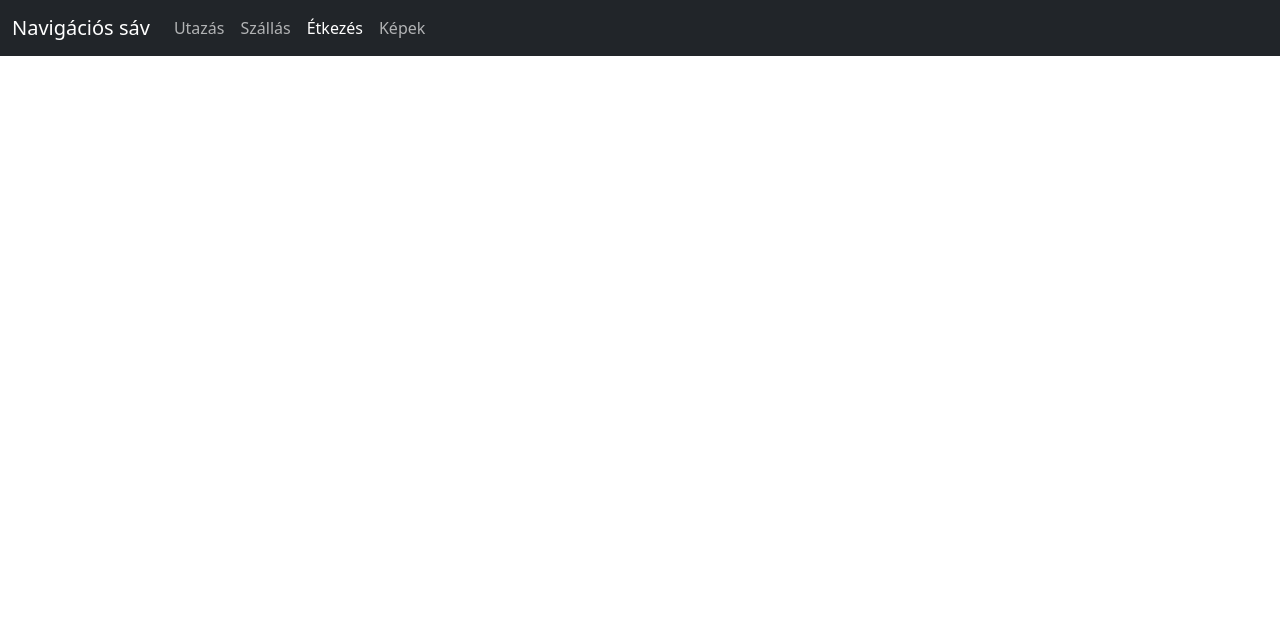
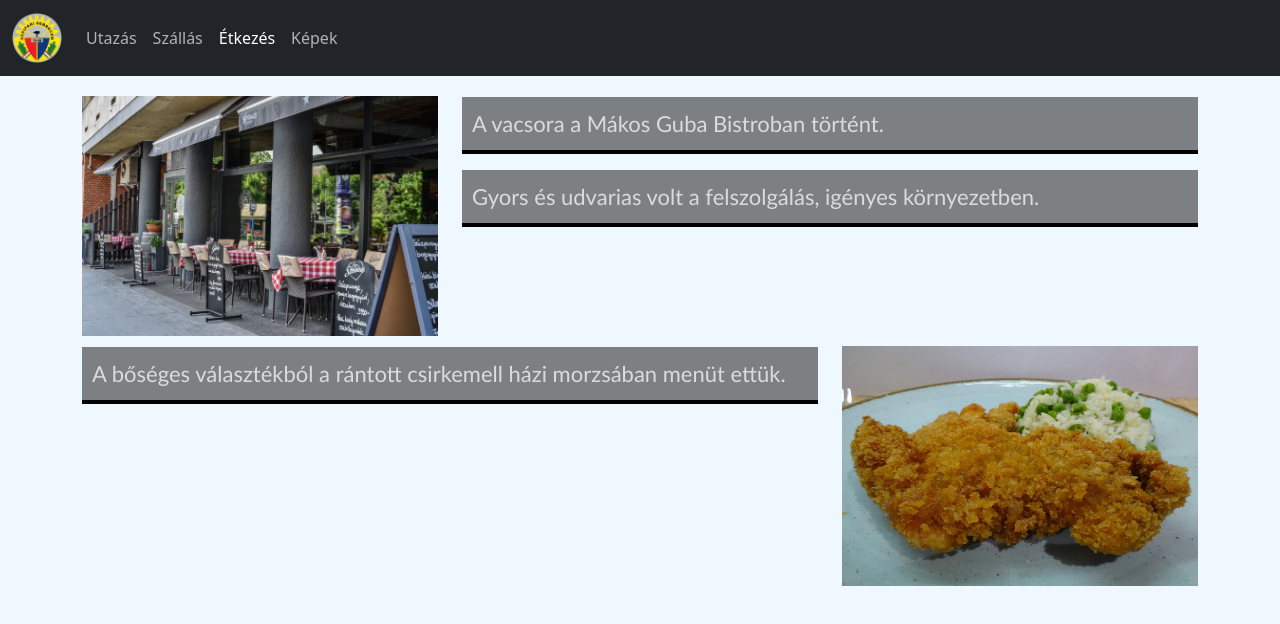
Before and after one commit to sz-levi/osztalykirandulas, a plain HTML site: page etkezes.html in a window 1280 px wide. Drawn offline with Linux system fonts and the light colour scheme.

Commit message:
utazas.html alap + etkezes.html tartalom + navicon

```diff
--- a/css/szallas.css
+++ b/css/style.css
@@ -8,3 +8,10 @@ p{
   border-bottom: 4px solid black;
   margin-top: 1.5%;
 }
+#navicon{
+  width: 50px;
+  height: 50px;
+}
+body{
+  background-color: aliceblue;
+}
--- a/etkezes.html
+++ b/etkezes.html
@@ -5,13 +5,17 @@
     <meta http-equiv="X-UA-Compatible" content="IE=edge">
     <meta name="viewport" content="width=device-width, initial-scale=1.0">
     <link rel="stylesheet" href="css/bootstrap.min.css" type="text/css">
+    <link rel="stylesheet" href="css/kep.css" type="text/css">
+    <link rel="stylesheet" href="css/magnific-popup.css" type="text/css">
+    <link rel="stylesheet" href="css/style.css" type="text/css">
+    <link rel="stylesheet" href="css/utazas.css">
     <title>Osztálykirándulás</title>
 </head>
 <body>
   <header>
     <nav class="navbar navbar-expand-lg bg-dark" data-bs-theme="dark">
       <div class="container-fluid">
-        <a class="navbar-brand" href="#">Navigációs sáv</a>
+        <a class="navbar-brand" href="#"><img src="mechwart.png" alt="mechwart" id="navicon"></a>
         <button class="navbar-toggler" type="button" data-bs-toggle="collapse" data-bs-target="#navbarSupportedContent" aria-controls="navbarSupportedContent" aria-expanded="false" aria-label="Toggle navigation">
           <span class="navbar-toggler-icon"></span>
         </button>
@@ -33,6 +37,47 @@
       </div>
     </nav>
   </header>
+  <main>
+    <div class="container text-left">
+        <div class="row">
+          <div class="col-4">
+            <div>
+              <a href="img/1eaa69f40f339ff1b15a56a73d22be1c.jpg" class="fancylight popup-btn" data-fancybox-group="light">
+                <img class="img-fluid" src="img/1eaa69f40f339ff1b15a56a73d22be1c.jpg" alt="utazasterv">
+              </a>
+           </div>
+          </div>
+          <div class="col-8">
+            <p>
+              A vacsora a Mákos Guba Bistroban történt.
+            </p>
+            <p>
+              Gyors és udvarias volt a felszolgálás, igényes környezetben.
+            </p>
+          </div>
+        </div>
+      <div class="row">
+        <div class="col-8">
+          <p>
+            A bőséges választékból a rántott csirkemell házi morzsában menüt ettük.
+          </p>
+        </div>
+        <div class="col-4">
+          <div>
+            <div>
+              <a href="img/panko-morzsa-csirkecomb-1.jpg" class="fancylight popup-btn" data-fancybox-group="light">
+                <img class="img-fluid" src="img/panko-morzsa-csirkecomb-1.jpg" alt="utazasterv">
+              </a>
+           </div>
+         </div>
+        </div>
+      </div>
+    </div>
+  </main>
 </body>
+<script src="js/jquery.min.js"></script>
+<script src="js/jquery.magnific-popup.js"></script>
+<script src="js/isotope.pkgd.js"></script>
 <script src="js/bootstrap.min.js"></script>
+<script src="js/kep.js"></script>
 </html>
```
Also changed, not shown: kepek.html (+3 -2 lines), szallas.html (+3 -3 lines), utazas.html (+32 -4 lines), img/1eaa69f40f339ff1b15a56a73d22be1c.jpg (added), img/panko-morzsa-csirkecomb-1.jpg (added), mechwart.png (added).
